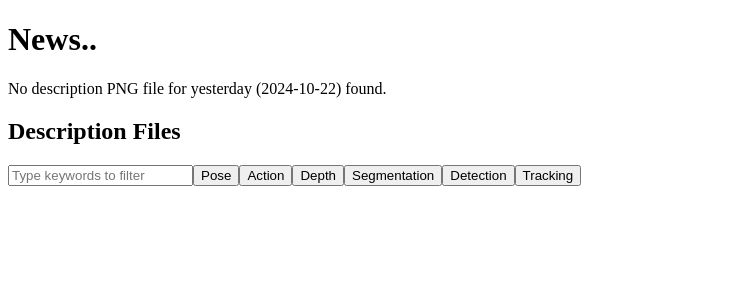
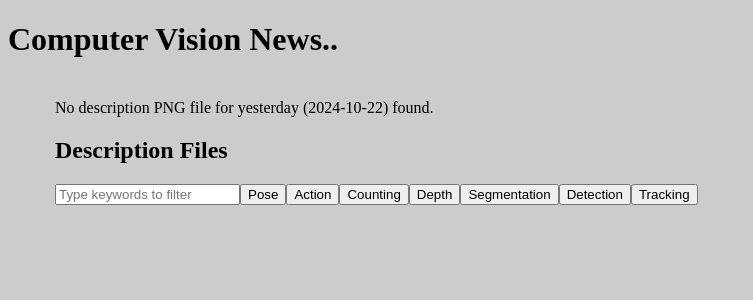
Before and after one commit to AmmarkoV/MyScripts, a PHP site: page / in a window 1280 px wide. Shown: the top 300 px of the page, without its empty margins (0-753 px from the left). Run offline with PHP 8.4, Linux system fonts and the light colour scheme.

Commit message:
updated news page

```diff
--- a/Tools/Arxiv/index.php
+++ b/Tools/Arxiv/index.php
@@ -29,14 +29,40 @@ sort($descriptionPngFiles);
 $yesterday = date('Y-m-d', strtotime('yesterday'));
 $yesterdayFile = $yesterday . '.description.png';
 $yesterdayDescFile = $yesterday . '.description';
-
 ?>
 
 <!DOCTYPE html>
 <html lang="en">
 <head>
     <meta charset="UTF-8">
-    <title>News..</title>
+    <title>Computer Vision News..</title>
+
+<style>
+a:link {
+  color: black;
+  background-color: transparent;
+  text-decoration: none;
+}
+
+a:visited {
+  color: #999999;
+  background-color: transparent;
+  text-decoration: none;
+}
+
+a:hover {
+  color: red;
+  background-color: transparent;
+  text-decoration: underline;
+}
+
+a:active {
+  color: yellow;
+  background-color: transparent;
+  text-decoration: underline;
+}
+</style>
+
     <script>
         // Function to filter descriptions based on the input
         function filterDescriptions() {
@@ -64,13 +90,18 @@ $yesterdayDescFile = $yesterday . '.description';
         }
     </script>
 </head>
-<body>
-    <h1>News..</h1>
+<body bgcolor="#CCCCCC">
+    <h1>Computer Vision News..</h1>
+
+    <table>
+     <tr>
+      <td width=40> </td>
+      <td>
 
     <?php
     // Output the previous day's .description.png file if it exists
     if (in_array($yesterdayFile, $descriptionPngFiles)) {
-        echo "<p><img src='{$directory}{$yesterdayFile}' alt='$yesterdayFile' style='max-width:100%; height:auto;'></p>";
+        echo "<p><center><img src='{$directory}{$yesterdayFile}' alt='$yesterdayFile' style='max-width:60%; height:auto;'></center></p>";
     } else {
         echo "<p>No description PNG file for yesterday ($yesterday) found.</p>";
     }
@@ -82,11 +113,12 @@ $yesterdayDescFile = $yesterday . '.description';
     echo "<input type='text' id='filter-input' onkeyup='filterDescriptions()' placeholder='Type keywords to filter'>";
 
     // Add buttons to set specific keywords for different computer vision areas
-    echo "<button onclick=\"setKeywords('pose body hand human HPE')\">Pose</button>";
+    echo "<button onclick=\"setKeywords('pose body hand HPE')\">Pose</button>";
     echo "<button onclick=\"setKeywords('action HAR EAR')\">Action</button>";
+    echo "<button onclick=\"setKeywords('count agnostic')\">Counting</button>";
     echo "<button onclick=\"setKeywords('depth 3D reconstruction')\">Depth</button>";
-    echo "<button onclick=\"setKeywords('segmentation mask R-CNN')\">Segmentation</button>";
-    echo "<button onclick=\"setKeywords('detection object YOLO')\">Detection</button>";
+    echo "<button onclick=\"setKeywords('segmentation mask classification R-CNN')\">Segmentation</button>";
+    echo "<button onclick=\"setKeywords('detection YOLO')\">Detection</button>";
     echo "<button onclick=\"setKeywords('tracking video multi-object')\">Tracking</button>";
 
     $count = 1;
@@ -106,5 +138,10 @@ $yesterdayDescFile = $yesterday . '.description';
         echo "</div>";
     }
     ?>
+
+ </td>
+ <td width=40></td>
+ </table>
+
 </body>
 </html>
```
